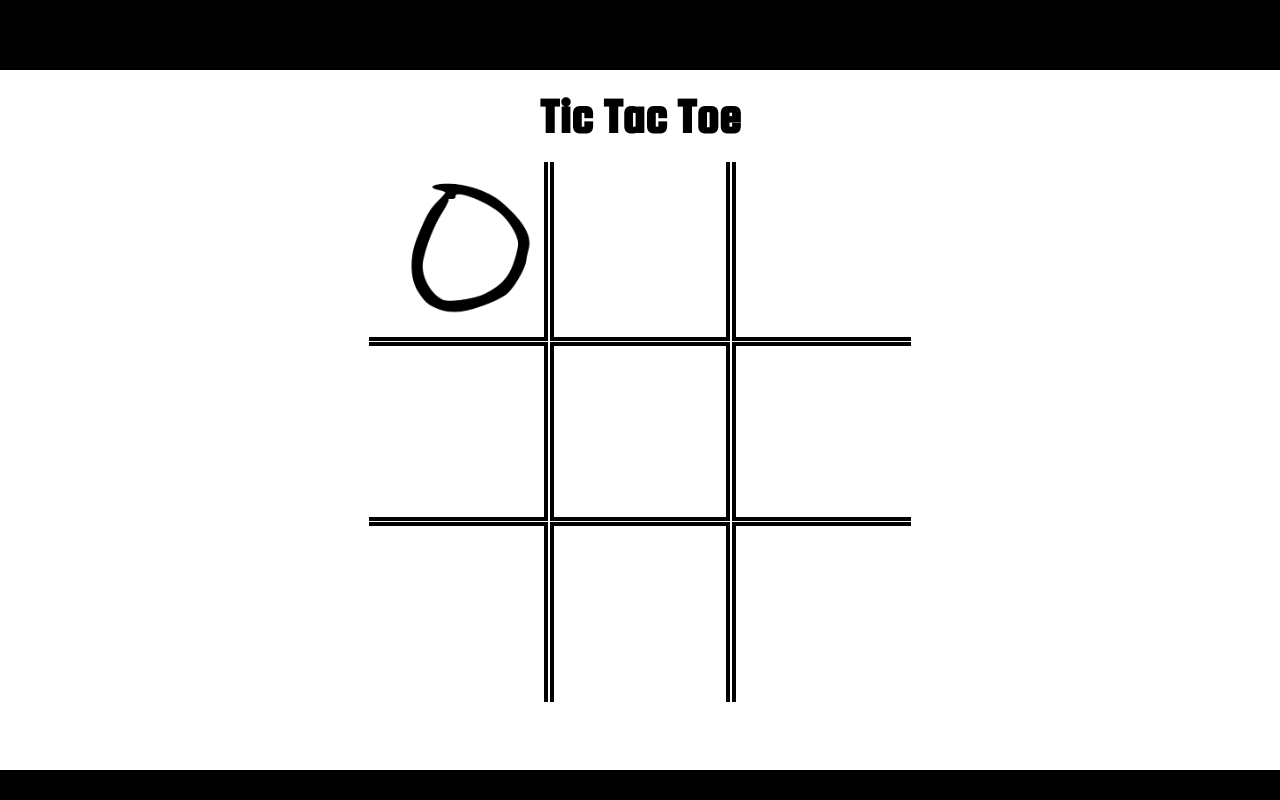
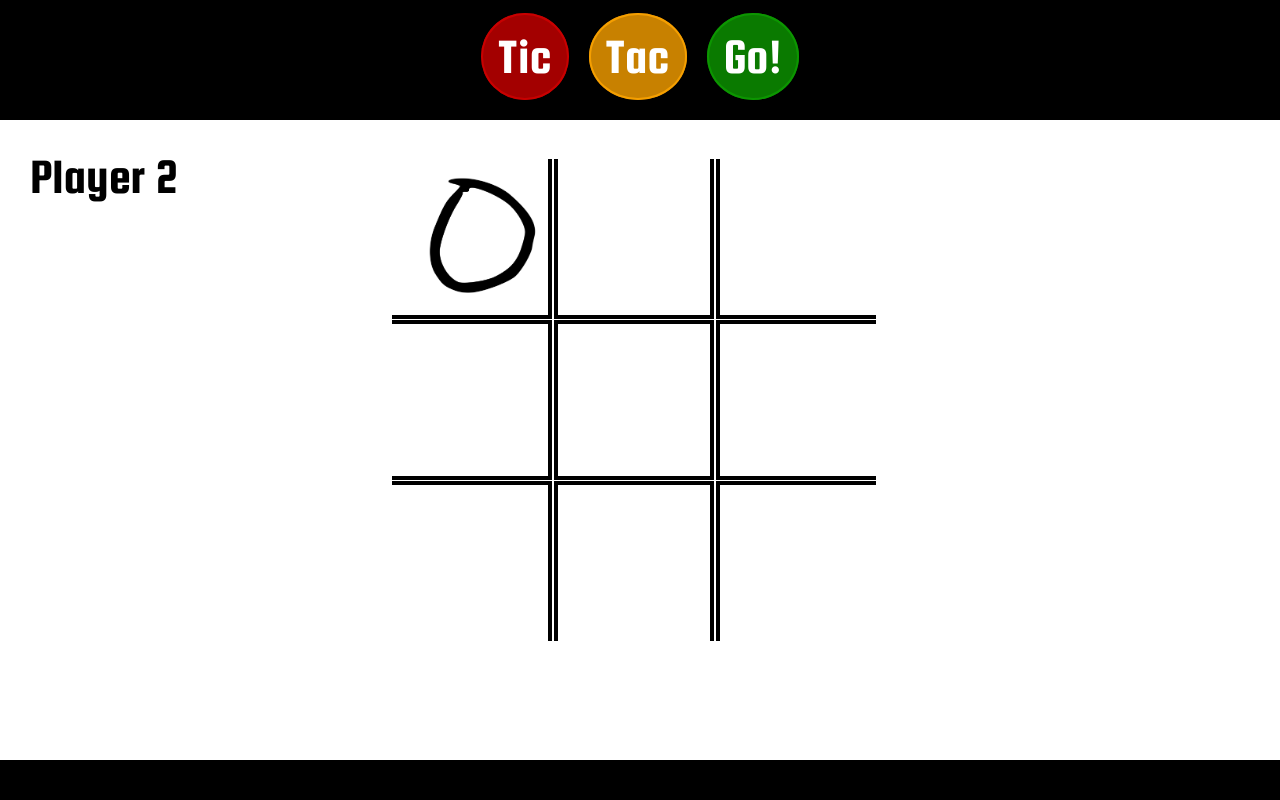
Before and after one commit to silvatim/tictactoe, a plain HTML site: page game/index.html in a window 1280 px wide. Both pictures are taken after a click on the element 458 px from the left and 251 px from the top of the page. Drawn offline with Linux system fonts and the light colour scheme.

Commit message:
added game movement

```diff
--- a/game/index.html
+++ b/game/index.html
@@ -5,16 +5,15 @@
     <link rel="stylesheet" href="stylesheet.css"/>
     <meta charset="utf-8" />
     <meta name="viewport" content="width=device-width" />
-    <title>Tic Tac Toe</title>
+    <title> Tic Tac Go! </title>
   </head>
   <body>
-    <div class="header">Header</div>
-    <div class="main">
-      <h1>Tic Tac Toe</h1>
-      <div class="board">
+    <div class="header">
+      <span class="title slow">Tic</span><span class="title fast">Tac</span><span class="title go">Go!</span></div>
+      <div class="message"></div>
+      <div class='board'>
       </div>
-      </div>
-    <div class="footer">Footer</div>
+    <div class="footer"></div>
     <script src="jquery-3.1.1.min.js" type="text/javascript" charset="utf-8"></script>
     <script src="main.js" type="text/javascript" charset="utf-8"></script>
   </body>
--- a/game/main.js
+++ b/game/main.js
@@ -1,3 +1,4 @@
+
 var Game = {
   board:[],                                       //empty board array
   player1:"0",
@@ -6,14 +7,22 @@ var Game = {
   numRows:3,                                      //board presets for number of rows and columns
   numColumns:3,
   squaresClicked: 0,                              //counts turns to reset board when all squares flipped
+  boardSpeed: 0.6,
 
  createBoard : function(){                        //dynamically creates each square and adds to game div
     var board = $('.board');
     var row = [];
     var sqCounter = 0;                              //counter for adding data to css and splitting array
+    var goButton = $('.go');
+    var slowButton = $('.slow');
+    var fastButton = $('.fast');
+    var message = $('.message');
+    message.text("Player 1");
+    goButton.on('click', this.animateBoard );
+    slowButton.on('click', this.slowBoard() );
+    fastButton.on('click', this.speedUpBoard() );
     this.currentPlayer = this.player1;               //setting current player to 1
 
-    console.log("CreateBoard", this.currentPlayer);
     for ( var i = 0; i < this.numRows; i++ ){        //looping through rows
       for ( var j = 0; j < this.numColumns; j++ ) {  //looping for columns
         var squareElement = $("<div></div>");
@@ -30,7 +39,6 @@ var Game = {
   },
 
   takeTurn: function(){
- console.log("takeTurn", Game.currentPlayer);
      var square = $(this);
      var row = square.attr("data-row");                  //setting row indices
      var column = square.attr("data-column");            //setting column indices
@@ -39,77 +47,83 @@ var Game = {
      square.css( { "background":"url("+Game.currentPlayer+".png)", "background-size":"cover" } );
      Game.board[ row ][ column ] = Game.currentPlayer;
      Game.checkWin();
-    // Game.switchPlayer();
   },
 
   switchPlayer: function(){
- console.log("switchPlayer start", this.currentPlayer);
-
+    var display = $('.message');
      if ( Game.currentPlayer === Game.player1 ){         //switching players after each turn
-        Game.currentPlayer = Game.player2;         //returns winning player for output
+       display.text("Player 2");
+       Game.currentPlayer = Game.player2;         //returns winning player for output
      }else{
+       display.text("Player 1");
        Game.currentPlayer = Game.player1;
      }
- console.log("switchPlayer end", this.currentPlayer);
-
   },
 
   resetBoard: function(){                                //resets board and game play
-  console.log("resetBoard", this.currentPlayer);
-    var gameBoard = $('.board')                          //gets all board div
-    var heading = $('h1');
+    var board = $('.board')                          //gets all board div
     var numSquares = ( this.numRows * this.numColumns );
     var allSquares = $('.square');
-    heading.text("Tic Tac Toe");
-    gameBoard.css( { "background":"white" } );
+    board.css( { "background":"white" } );
     for ( var i = 0; i < numSquares; i++ ){
         allSquares.eq(i).css( { "background":"white" } ); //clearing background
         allSquares.eq(i).on( "click" , this.takeTurn );      //re-enables event listener
     }
+    Game.stopAnimation();
     this.squaresClicked = 0;                             //resetting square counter
+    this.boardSpeed = 0.6;
     this.currentPlayer = this.player1;                   //defaulting back to player1
     this.board = [];                                   //resets board array
-    gameBoard.children().remove();                     //removes square divs from board div
+    board.children().remove();                     //removes square divs from board div
     this.createBoard();                                //creates new board div
+
   },
 
   checkForReset: function(){
     var picRef = "losers";
      if (Game.squaresClicked >= (Game.numRows * Game.numColumns)){  //checks if all squares flipped and resets board
-        Game.displayOutcome( "You're both...", picRef );  //displays to screen
+        Game.displayOutcome("You're both....", picRef);     //displays to screen
         setTimeout(function(){ Game.resetBoard(); }, 3000);
+        return true;
+     }else{
+       return false;
      }
   },
 
+  displayOutcome: function(message, imgRef){
+    var board = $('.board');                          //gets all board div
+    var displayMessage = $('.message');
+    console.log(displayMessage);
+    Game.stopAnimation();
+    board.children().remove();                     //removes square divs from board div
+    board.css( { "background":"url("+imgRef+".png)", "background-size":"100%",
+    "background-repeat":"no-repeat" } );
+    displayMessage.text(message);
+ },
+
  threeInRow: function(row) {
-  console.log("threeInRow", this.currentPlayer);
   var picRef = this.currentPlayer;
-  if ( row.every( (val, i, arr) => val == arr[0] ) ) {  //checks all elements in array are equal
-        Game.displayOutcome( "Winner is...", picRef ); //displays to screen
-        setTimeout(function(){ Game.resetBoard(); }, 3000);
+  var board = $('.board');
+  if ( row.every( (val, i, arr) => val == arr[0] ) ) {     //checks all elements in array are equal
+    Game.displayOutcome( "Winner is...", picRef );         //displays to screen
+    setTimeout(function(){ Game.resetBoard(); }, 3000);
+    return true;
    }else{
-    this.checkForReset();
+    return this.checkForReset();
    }
  },
 
- displayOutcome: function(message, imgRef){
- console.log("displayOutcome", this.currentPlayer);
-    var boardElement = $('.board');                          //gets all board div
-    var heading = $('h1');
-    boardElement.children().remove();                     //removes square divs from board div
-    boardElement.css( { "background":"url("+imgRef+".png)", "background-size":"100%",
-    "background-repeat":"no-repeat" } );
-    heading.text(message);
- },
-
-  checkRows: function(){                           //checks if rows in array have three matches
+ checkRows: function(){                           //checks if rows in array have three matches
     var board = this.board;
     var numRows = board.length;
 
     for ( var i = 0; i < numRows; i++ ) {
-      this.threeInRow( board[i] );                 //check if all items in row array match
+      if ( this.threeInRow( board[i] ) ) {
+        return true;
+      }                 //check if all items in row array match
     }
-  },
+  return false;
+ },
 
   checkColumns: function(){                        //checks if columns match going down through the different row indices,
     var board = this.board;                        // but with the same column indices
@@ -121,8 +135,11 @@ var Game = {
       for ( var j = 0; j < numberRows; j++ ) {         //looping through rows
         col.push( board[j][i] );                    //pushing output to col array
       }
-      this.threeInRow(col);                  //checking if all items in col array all match
+      if ( this.threeInRow(col) ){                   // checking if all items in col array all match
+        return true;
+      }
     }
+    return false;
   },
 
   checkDiagonals: function(){                       //checks board diagonally for matches
@@ -135,17 +152,85 @@ var Game = {
          line1.push( board[i][i] );                   //incrementing diagonal down "\"
          line2.push( board[i][ countBack -= 1 ] );    //incrementing diagonal up "/"
     }
-    this.threeInRow(line1);
-    this.threeInRow(line2);
+    if ( this.threeInRow(line1) || this.threeInRow(line2) ){
+       return true;
+    }
+    return false;
   },
 
-  checkWin:function(){
-    console.log("checkWin ", this.currentPlayer);
-    this.checkRows();
-    this.checkColumns();
-    this.checkDiagonals();
-    this.switchPlayer();
-  }
+ checkWin:function(){
+    if ( this.checkRows() === false ){
+      if ( this.checkColumns() === false ){
+        if ( this.checkDiagonals() === false ){
+           Game.switchPlayer();
+         }
+      }
+   }
+},
+
+  manageSpeed: function(speed){  //managing event handles not an easy task when they can accumulate
+   Game.boardSpeed = speed;       //speeds up or slows down movement depending on user buttons
+   var slowButton = $('.slow');
+   var fastButton = $('.fast');
+   slowButton.off( 'click', Game.slowBoard );
+   fastButton.off( 'click', Game.fastBoard );
+
+   if ( Game.boardSpeed >= 1.6 ){
+      slowButton.on( 'click', Game.slowBoard );
+    }else if ( Game.boardSpeed < 1.6 && Game.boardSpeed >= 0.2 ) {
+      fastButton.on( 'click', Game.speedUpBoard );
+      slowButton.on( 'click', Game.slowBoard );
+    }else if ( Game.boardSpeed < 0.2 ) {
+      fastButton.on( 'click', Game.speedUpBoard );
+    }
+ },
+
+  speedUpBoard: function(){
+   var newSpeed = parseFloat(Game.boardSpeed + 0.2);
+   Game.manageSpeed(newSpeed);
+  },
+
+  slowBoard: function(){
+   var newSpeed = parseFloat(Game.boardSpeed - 0.2);
+   Game.manageSpeed(newSpeed);
+  },
+
+ stopAnimation: function(){                    //stops board spinning and repositions to center
+  var board = $('.board');
+    board.stop();
+    board.removeClass('rotate');
+    board.css( {'top':'160px', 'left':'30%'} );
+ },
+
+  animateBoard: function(){                    //animates board
+    var board = $('.board');
+    var newPosition = Game.makeNewPosition();
+    var oldPosition = board.offset();
+    var speed = Game.calcSpeed([oldPosition.top, oldPosition.left], newPosition);
+
+    board.animate({ top: newPosition[0], left: newPosition[1] }, speed, function(){
+    board.addClass('rotate');
+    Game.animateBoard();
+    });
+  },
+
+  makeNewPosition: function(){                   //calculates a random position for animation
+    var h = $(window).height() - 400;
+    var w = $(window).width() - 150;
+    var nh = Math.floor(Math.random() * h);
+    var nw = Math.floor(Math.random() * w);
+
+    return [nh,nw];
+ },
+
+  calcSpeed: function(prev, next) {                     //calculates speed of movement
+   var x = Math.abs(prev[1] - next[1]);
+   var y = Math.abs(prev[0] - next[0]);
+   var greatest = x > y ? x : y;
+   var speedModifier = this.boardSpeed;
+   var speed = Math.ceil(greatest/speedModifier);
+   return speed;
+ }
 
 };
 
--- a/game/stylesheet.css
+++ b/game/stylesheet.css
@@ -1,39 +1,97 @@
-*{
-  box-sizing:border-box;
+ *{
+ box-sizing:border-box;
 }
 body{
   padding:0;
   margin:0;
-  display: flex;
-  min-height:100vh;
-  flex-direction:column;
   font-family: 'Squada One', cursive;
-}
-h1{
-  font-size: 50px;
-  margin: 20px;
 }
 div{
   text-align:center;
 }
 .header{
   background: #000000;
-  height:70px;
+  height:120px;
+  padding:30px;
+}
+.title{
+  font-size: 50px;
+  margin: 10px;
+  color:#ffffff;
+  border-radius:50%;
+  padding:15px;
+  -webkit-user-select: none;
+  -moz-user-select: none;
+  -ms-user-select: none;
+  user-select: none;
+}
+.message{
+  position:absolute;
+  left:0px;
+  font-size: 50px;
+  margin: 0;
+  color:#000000;
+  padding:30px;
 }
 .footer {
   background: #000000;
-  height:30px;
+  position: absolute;
+  bottom:0;
+  left: 0;
+  width: 100%;
+  height:40px;
 }
-.main{
-  flex: 1;
+div.board {
+ margin: 0 auto;
+ width: 500px;
+ height:500px;
+ top:160px;
+ left:30%;
+ background-color:white;
+ position:fixed;
+    z-index:-100;
 }
-.board{
- margin: 0 auto;
- width: 70vh;
- height: 70vh;
+.rotate{
+    -webkit-animation-name: spin;
+    -webkit-animation-duration: 10000ms;
+    -webkit-animation-iteration-count: infinite;
+    -webkit-animation-timing-function: linear;
+    -moz-animation-name: spin;
+    -moz-animation-duration: 10000ms;
+    -moz-animation-iteration-count: infinite;
+    -moz-animation-timing-function: linear;
+    -ms-animation-name: spin;
+    -ms-animation-duration: 10000ms;
+    -ms-animation-iteration-count: infinite;
+    -ms-animation-timing-function: linear;
+
+    animation-name: spin;
+    animation-duration: 10000ms;
+    animation-iteration-count: infinite;
+    animation-timing-function: linear;
 }
+
+@-ms-keyframes spin {
+    from { -ms-transform: rotate(0deg); }
+    to { -ms-transform: rotate(360deg); }
+}
+@-moz-keyframes spin {
+    from { -moz-transform: rotate(0deg); }
+    to { -moz-transform: rotate(360deg); }
+}
+@-webkit-keyframes spin {
+    from { -webkit-transform: rotate(0deg); }
+    to { -webkit-transform: rotate(360deg); }
+}
+@keyframes spin {
+    from {
+        transform:rotate(0deg);
+    }
+    to {
+        transform:rotate(360deg);
+    }
+ }
 .square{
-/* background: url('backImage.jpg'); */
   background:white;
   background:cover;
   width:32%;
@@ -42,7 +100,6 @@ div{
   border:4px solid black;
   margin:-1px 1px;
 }
-
 .square1, .square2, .square0{
   border-top:0;
 }
@@ -58,3 +115,24 @@ div{
 .square7, .square8, .square6{
   border-bottom:0;
 }
+.go{
+  background: rgba(13, 153, 0, 0.8);
+  border:2px solid rgba(13, 153, 0, 0.9);
+}
+.slow{
+  background:rgba(204, 0, 0, 0.8);
+  border:2px solid rgba(204, 0, 0, 0.9);
+}
+.fast{
+  background:rgba(250, 162, 0, 0.8);
+  border:2px solid rgba(250, 162, 0, 0.9);
+}
+.go:hover{
+  background: rgba(13, 153, 0, 1);
+}
+.slow:hover{
+  background:rgba(204, 0, 0, 1);
+}
+.fast:hover{
+  background:rgba(250, 162, 0, 1);
+}
```
Also changed, not shown: game/backImage.jpg (deleted).
